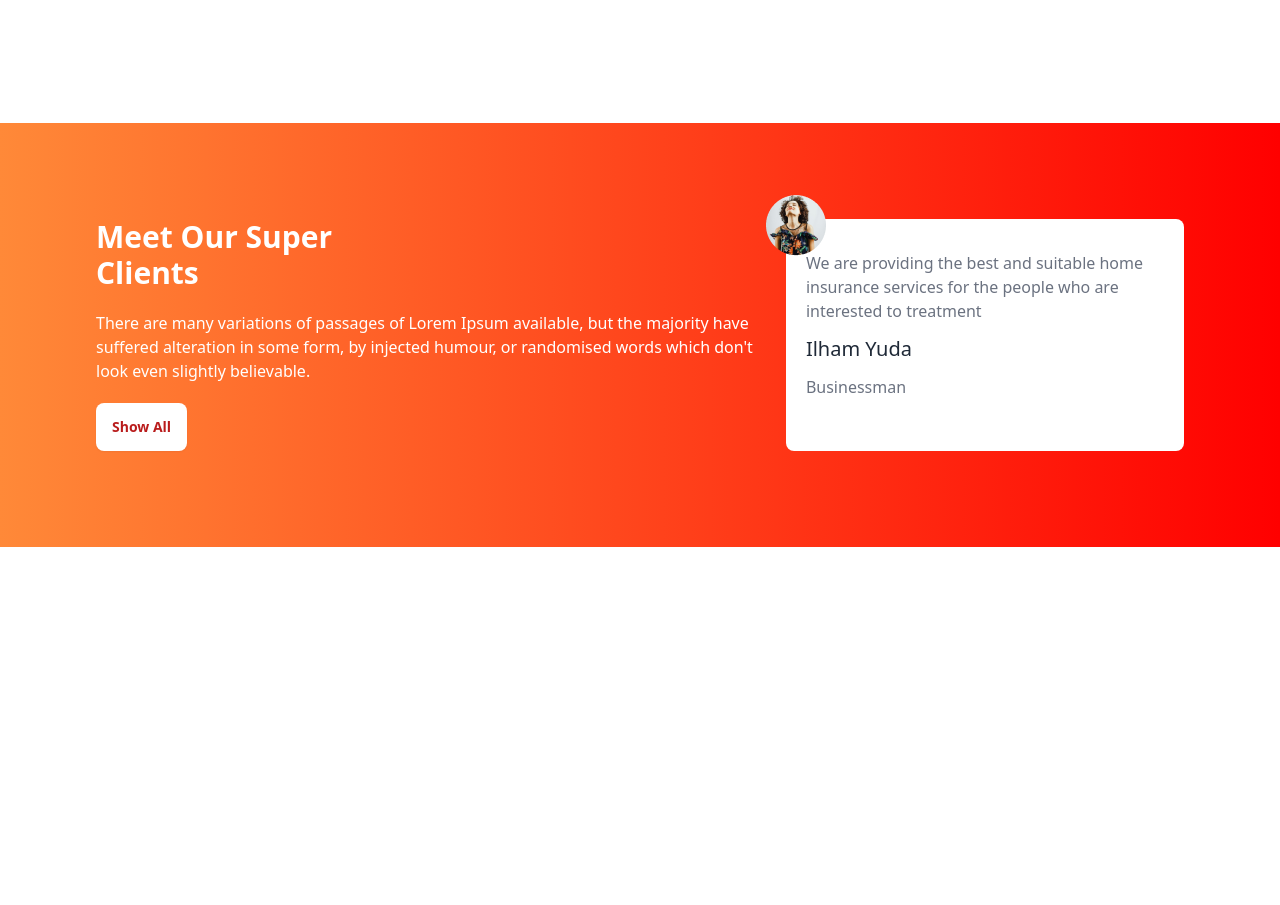
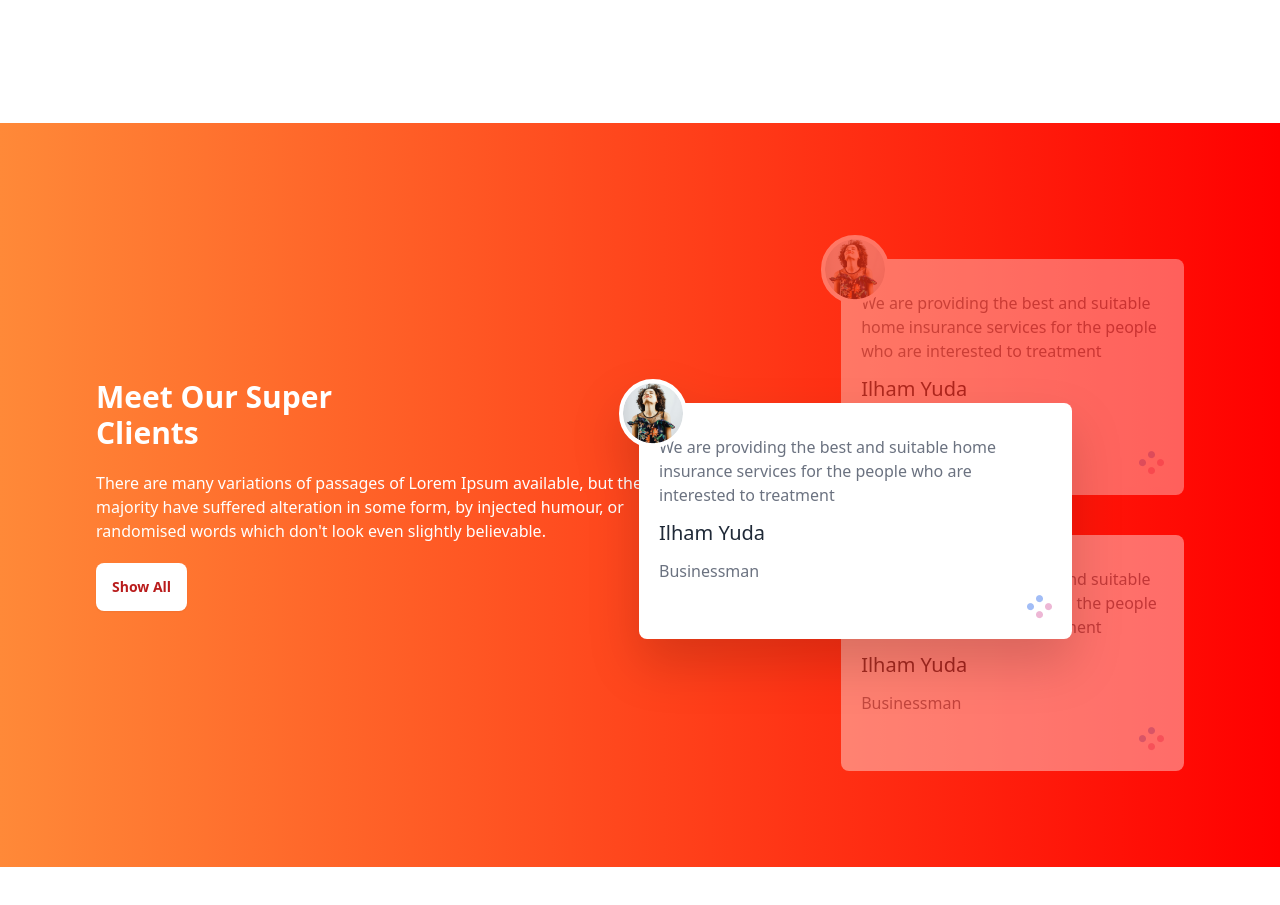
Before and after one commit to tipusahil/my-tea-house-projects, a plain HTML site: page index.html in a window 1280 px wide. Shown: the part 1800-2705 px from the top of the page. Before the commit the page ends 2507 px from the top, so only its background shows below. Drawn offline with nearby package versions, Linux system fonts and the light colour scheme.

Commit message:
again lalbox

```diff
--- a/index.html
+++ b/index.html
@@ -152,11 +152,11 @@
 
         <!-- sec2 start great tea -->
 
-        <section class="sec2_great_tea my-40 space-x-5 items-center flex">
+        <section class="sec2_great_tea space-y-10 my-40 space-x-5  items-center flex flex-col lg:flex-row">
 
             <div class="cofee_side flex-1 grid gap-8 grid-cols-1 md:grid-cols-2 lg:grid-cols-2 rounded-lg">
 
-                <div class="gradi_1 h-36   bg-gradient-to-r from-red-200 to-white rounded-lg">ji</div>
+                <div class="gradi_1 h-36   bg-gradient-to-r from-red-200 to-white rounded-lg"></div>
 
                 <div class="img_box px-3 flex justify-center bg-lime-50 row-span-2 rounded-lg">
                     <img src="images/fresh-1.png" alt="">
@@ -164,7 +164,7 @@
                 <div class="img_box py-3 flex justify-center bg-lime-50 row-span-2 rounded-lg">
                     <img src="images/fresh-2.png" alt="">
                 </div>
-                <div class="gradi_2 h-36 bg-gradient-to-r from-lime-200 to-white  rounded-lg">ij</div>
+                <div class="gradi_2 h-36 bg-gradient-to-r from-lime-200 to-white  rounded-lg"></div>
 
             </div>
             <div class="content_side space-y-5 flex-1 ">
@@ -186,8 +186,12 @@
 
         </section>
 
-        <section class="sec3_lal space-x-8 bg-gradient-to-r from-[#FF8938] to-[#FF0000] p-24 flex flex-col lg:flex-row">
-            <div class="left_content space-y-5">
+
+        <!-- section 3 lal box -->
+        <section class="sec3_lal space-x-8 bg-gradient-to-r from-[#FF8938] to-[#FF0000] p-3 lg:p-24 flex flex-col lg:flex-row items-center space-y-10 ">
+
+            <!-- content container -->
+            <div class=" left_content space-y-5 lg:pr-28">
                 <h2 class="text-3xl font-semibold text-white">Meet Our Super
                     <br>
                     Clients
@@ -202,15 +206,60 @@
 
 
 
+<div class="review_container relative">
 
-            <div class="review relative rounded-lg bg-white p-5 items-center space-y-3">
-                <img class="absolute  -left-5 -top-6" src="images/client.png" alt="">
-                <p class="text-gray-500">We are providing the best and suitable home insurance services for the people who are interested to treatment</p>
-                <h2 class="text-xl mt-5">Ilham Yuda</h2>
-                <p class="text-gray-500">Businessman</p>
-            </div>
+
+<!-- review 1 -->
+<div class="review mb-10 opacity-35 relative rounded-lg bg-white p-5 items-center space-y-3">
+
+    <img class="absolute border-4 border-white rounded-full bg-white  -left-5 -top-6" src="images/client.png" alt="">
+
+    <p class="text-gray-500">We are providing the best and suitable home insurance services for the people who are interested to treatment</p>
+    <h2 class="text-xl mt-5">Ilham Yuda</h2>
+    <p class="text-gray-500">Businessman</p>
+
+<div class="4_dot flex justify-end">
+<img src="images/circles.png" alt="">
+</div>
+</div>
+
+<!-- review 2 -->
+<div class="review z-20 drop-shadow-2xl top-36 lg:right-28  absolute rounded-lg lg:w-[433px] bg-white p-5 items-center space-y-3">
+
+    <img class="absolute border-4 border-white rounded-full bg-white  -left-5 -top-6" src="images/client.png" alt="">
+
+    <p class="text-gray-500">We are providing the best and suitable home insurance services for the people who are interested to treatment</p>
+    <h2 class="text-xl mt-5">Ilham Yuda</h2>
+    <p class="text-gray-500">Businessman</p>
+
+<div class="4_dot flex justify-end">
+<img src="images/circles.png" alt="">
+</div>
+</div>
+
+
+<!-- review 3 -->
+<div class="review opacity-40 relative rounded-lg bg-white p-5 items-center space-y-3">
+
+    <img class="absolute border-4 border-white rounded-full bg-white  -left-5 -top-6" src="images/client.png" alt="">
+
+    <p class="text-gray-500">We are providing the best and suitable home insurance services for the people who are interested to treatment</p>
+    <h2 class="text-xl mt-5">Ilham Yuda</h2>
+    <p class="text-gray-500">Businessman</p>
+
+<div class="4_dot flex justify-end">
+<img src="images/circles.png" alt="">
+</div>
+</div>
+
+
+</div>
+
         </section>
 
+
+        <!-- git add .
+         gi -->
 
     </main>
     <!--main end  -->
```
